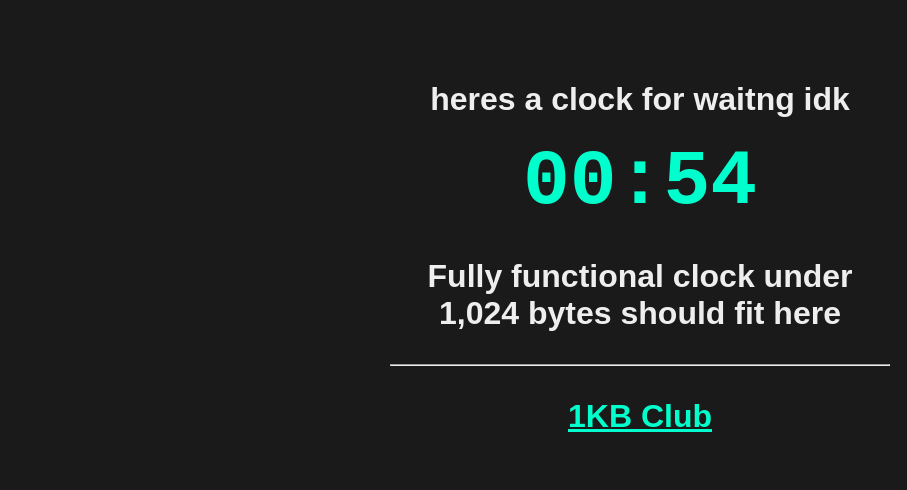
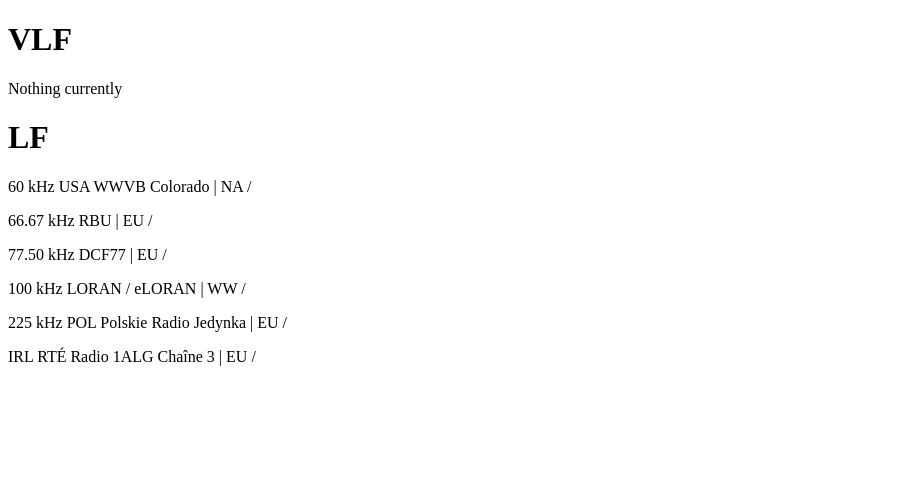
Before and after one commit to Bransonskull/SdrPLEXlogs, a plain HTML site: page index.html in a window 1280 px wide. Shown: the whole page, without its empty margins (0-907 px from the left). Drawn offline with Linux system fonts and the light colour scheme.

Commit message:
Radio info

```diff
--- a/index.html
+++ b/index.html
@@ -1,27 +1,14 @@
 <!DOCTYPE html>
-<html lang="en">
-<head>
-<meta charset="UTF-8">
-<meta name="viewport" content="width=device-width,initial-scale=1.0">
-<title>1KB space </title>
-<style>
-body{font-family:sans-serif;max-width:500px;margin:40px auto;padding:20px;background:#1a1a1a;color:#eee;text-align:center}
-a{color:#00ffcc}
-#t{font-size:3em;font-family:monospace;margin:20px 0;color:#00ffcc}
-</style>
-</head>
-<body>
-<h1> heres a clock for waitng idk
-<div id="t">00:00</div>
-<p>Fully functional clock under 1,024 bytes should fit here </p>
-<hr>
-<p><a href="https://1kbclub.com" target="_blank">1KB Club</a></p>
-<script>
-function u(){
-let d=new Date(),h=d.getHours(),m=d.getMinutes();
-document.getElementById('t').innerText=(h<10?'0':'')+h+':'+(m<10?'0':'')+m;
-}
-setInterval(u,1000);u();
-</script>
-</body>
+<html>
+  <body>
+    <h1> VLF </h1>
+    <p>Nothing currently  </p>
+    <h1> LF </h1>
+    <p> 60 kHz USA WWVB Colorado | NA  / </p>
+    <p> 66.67 kHz RBU | EU / </p>
+    <p> 77.50 kHz DCF77 | EU   / </p>
+    <p> 100 kHz LORAN / eLORAN | WW   / </p>
+    <p> 225 kHz POL Polskie Radio Jedynka | EU   / </p>
+    <p>IRL RTÉ Radio 1ALG Chaîne 3 | EU  / </p>
+  </body/>
 </html>
```
